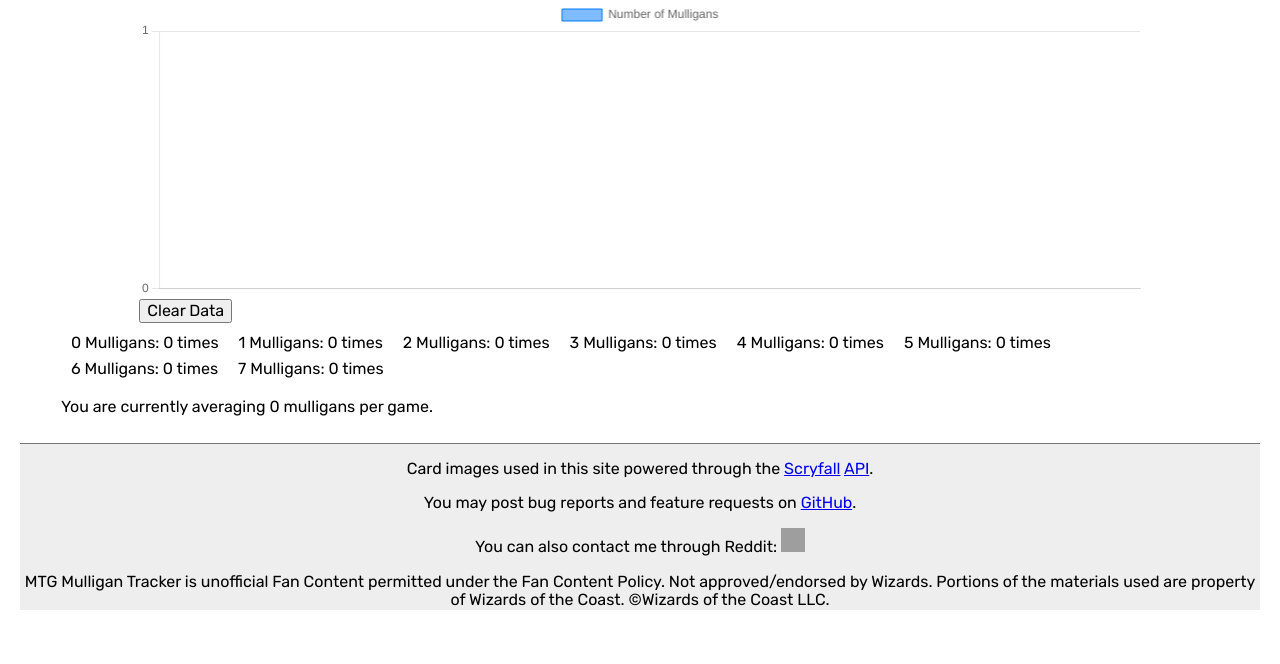
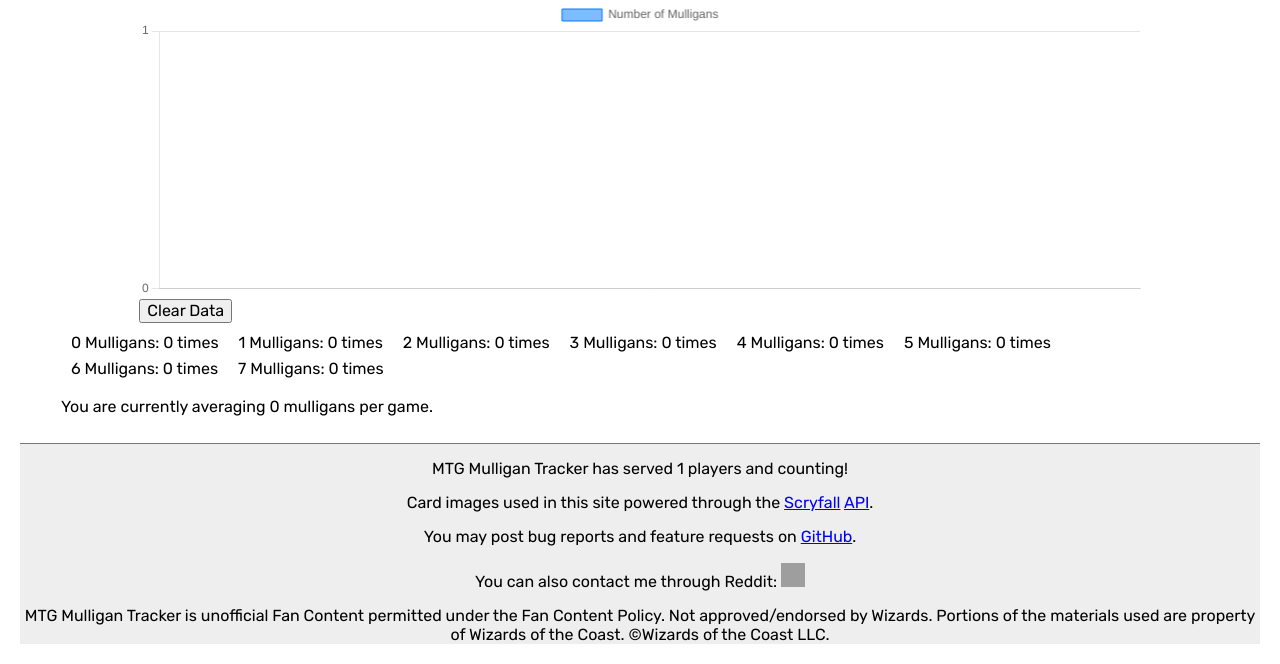
Before and after one commit to swordgeo/mulligan-tracker, a Flask app: template templates/index.html in a window 1280 px wide. Shown: the part 635-1299 px from the top of the page. Before the commit the page ends 1245 px from the top, so only its background shows below. Run offline with Flask 3, Linux system fonts and the light colour scheme; the template is opened without the code that fills it: most values are stand-ins (such as "Sample title", 1, 10 or a date in 2020); grey boxes are pictures that could not be loaded.

Commit message:
added visitation tracker

```diff
--- /dev/null
+++ b/constants.py
@@ -0,0 +1 @@
+JSON_FILENAME = 'visit-count.json'
--- a/server.py
+++ b/server.py
@@ -1,6 +1,8 @@
 from flask import Flask, render_template, request, jsonify, redirect, url_for, session
 from flask_session import Session
 from dotenv import load_dotenv
+import constants
+import json
 import os
 import re
 import requests
@@ -18,12 +20,14 @@ Session(app)
 
 @app.route('/')
 def index():
+    increment_visit_count()
+    visit_count = read_visit_count()
     if 'game_number' not in session:
         session['game_number'] = 1
         session['mulligan_count'] = 0
         session['keep_count'] = 7
         session['mulligan_data'] = []
-    return render_template('index.html', game_number=session['game_number'], mulligan_count=session['mulligan_count'], keep_count=session['keep_count'])
+    return render_template('index.html', game_number=session['game_number'], mulligan_count=session['mulligan_count'], keep_count=session['keep_count'], visit_count=visit_count)
 
 
 @app.route('/keep-hand', methods=['POST'])
@@ -199,26 +203,18 @@ def shuffle_and_deal(deck):
     return deck[:7] #top seven cards
 
 
-# def fetch_card_images(decklist):
-#     identifiers = [{'name': card[0]} for card in decklist]  # Always using the name identifier
+def read_visit_count():
+    try:
+        with open(constants.JSON_FILENAME, 'r') as file:
+            return json.load(file).get('count', 0)
+    except FileNotFoundError:
+        return 0
 
-#     response = requests.post('https://api.scryfall.com/cards/collection', json={"identifiers": identifiers})
-#     deck_with_images = []
-#     if response.status_code == 200:
-#         cards_data = response.json()['data']
-#         for card_data, card_info in zip(cards_data, decklist):
-#             # Handle double-sided cards
-#             if 'card_faces' in card_data:
-#                 image_url = card_data['card_faces'][0]['image_uris']['normal'] if 'image_uris' in card_data['card_faces'][0] else None
-#             else:
-#                 image_url = card_data['image_uris']['normal'] if 'image_uris' in card_data else None
 
-#             deck_with_images.append({'name': card_info[0], 'image_url': image_url, 'count': card_info[-1]})
-#     else:
-#         print(f"Failed to fetch data: {response.status_code}")
-
-#     return deck_with_images
-
+def increment_visit_count():
+    count = read_visit_count()
+    with open(constants.JSON_FILENAME, 'w') as file:
+        json.dump({'count': count + 1}, file)
 
 
 if __name__ == '__main__':
--- a/templates/index.html
+++ b/templates/index.html
@@ -64,8 +64,9 @@
     </main>
 
     <footer class="center">
+      <p>MTG Mulligan Tracker has served <span id="visit-count">{{ visit_count }}</span> players and counting!</p>
       <p>Card images used in this site powered through the <a href="https://scryfall.com/">Scryfall</a> <a href="https://scryfall.com/docs/api">API</a>.</p>
-      <p>You may post bug reports and feature requests on <a href="https://github.com/swordgeo/MCHREC">GitHub</a>.</p>
+      <p>You may post bug reports and feature requests on <a href="https://github.com/swordgeo/mulligan-tracker">GitHub</a>.</p>
       <p>You can also contact me through Reddit: <a href="https://reddit.com/user/swordgeo/" title="Reddit"><img loading="lazy" src="https://1000logos.net/wp-content/uploads/2017/05/Reddit-icon-4.png" alt="Reddit icon" width="24" height="24"></a></p>
       <p>MTG Mulligan Tracker is unofficial Fan Content permitted under the Fan Content Policy. Not approved/endorsed by Wizards. Portions of the materials used are property of Wizards of the Coast. ©Wizards of the Coast LLC.</p>
     </footer>
--- /dev/null
+++ b/visit-count.json
@@ -0,0 +1 @@
+{"count": 106}
```
Also changed, not shown: 1 other file.
